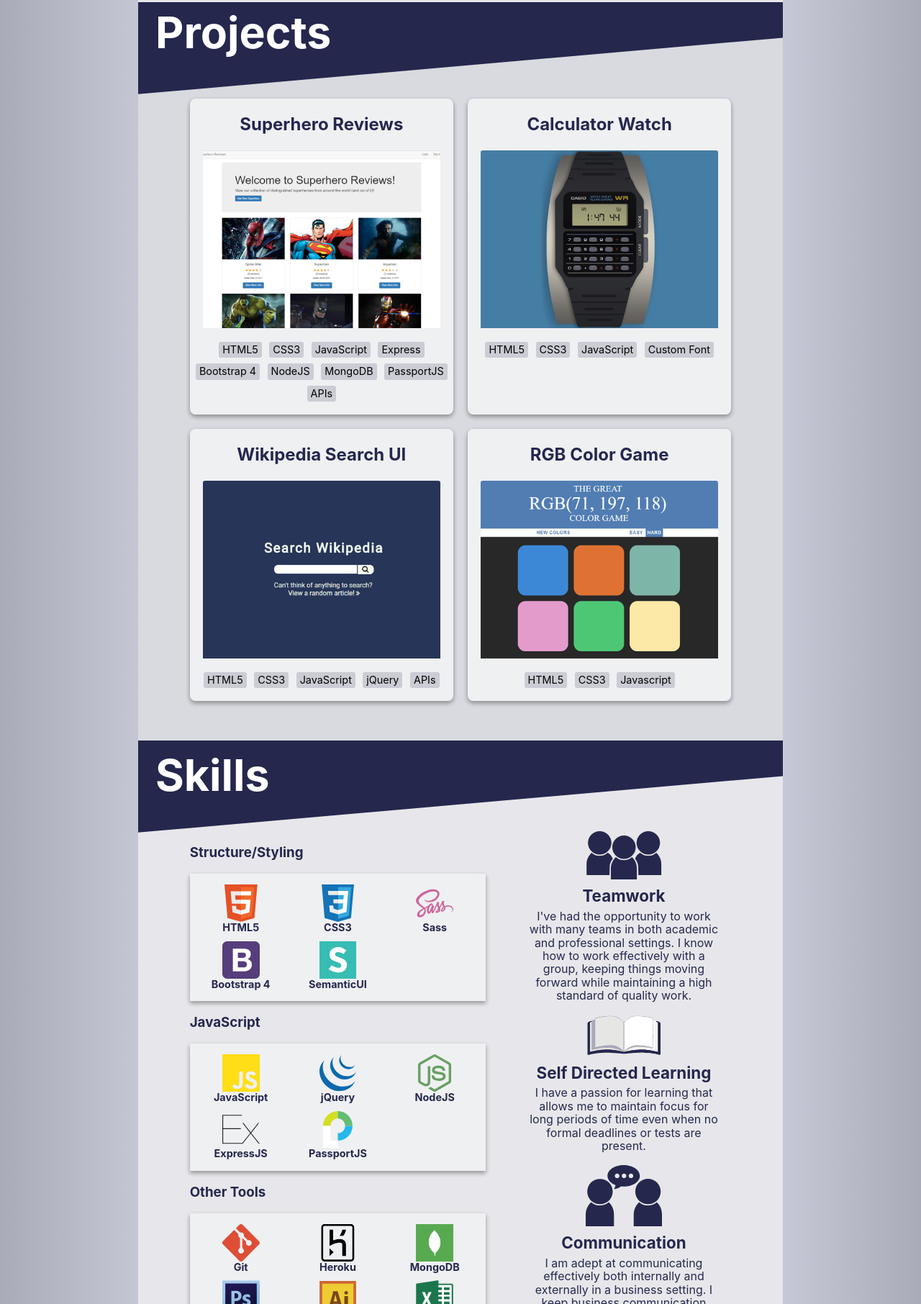
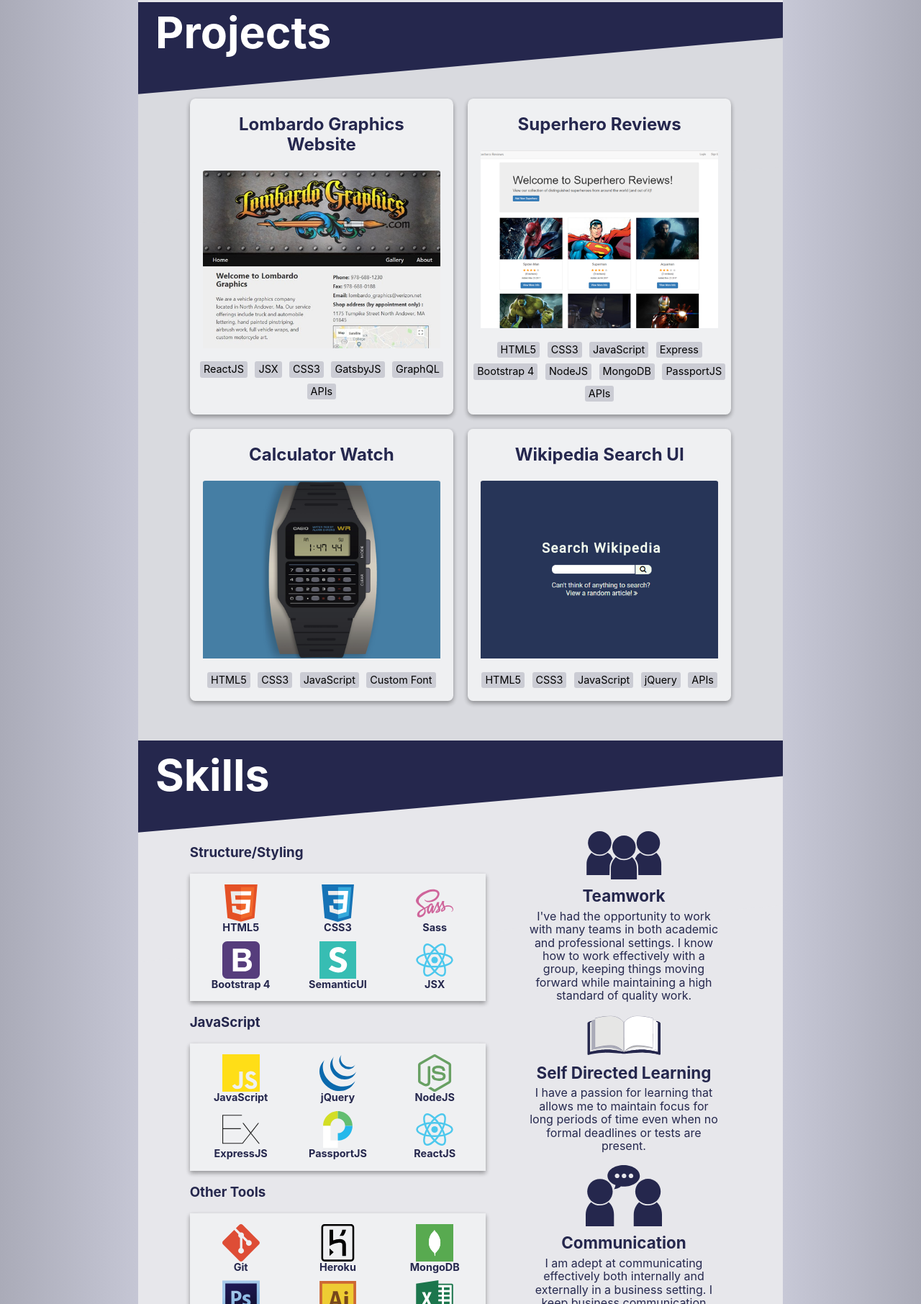
Before and after one commit to LucasLombardo/portfolio-site, a plain HTML site: page index.html in a window 1280 px wide. Shown: the part 1556-3368 px from the top of the page at 72% size. Drawn offline with nearby package versions, Linux system fonts and the light colour scheme.

Commit message:
push in lombardo graphics project

```diff
--- a/index.html
+++ b/index.html
@@ -80,6 +80,29 @@
 
 		<div class="container">
 			<div class="project-grid">
+				<!-- Wikipedia Search UI -->
+				<div class="project">
+						<a href="https://lombardographics.com" target="_blank"><h3>Lombardo Graphics Website</h3></a>
+						<div class="img-container">
+							<a href="https://lombardographics.com" target="_blank">
+							<div class="img-overlay"></div>
+							<img src="images/proj-lombardog.jpg">
+							<div class="img-info">
+								<h3>View Project</h3>
+								<p>Website for a vehicle graphics and lettering company. Built using ReactJS, GatsbyJS, and GraphQL.</p>
+							</div>
+							</a>
+						</div>
+						<div class="tech-tags">
+							<span>ReactJS</span>
+							<span>JSX</span>
+							<span>CSS3</span>
+							<span>GatsbyJS</span>
+							<span>GraphQL</span>
+							<span>APIs</span>
+						</div>
+					</div>
+
 				<!-- Superhero Reviews -->
 				<div class="project">
 					<a href="https://superheroreviews.herokuapp.com" target="_blank"><h3>Superhero Reviews</h3></a>
@@ -150,7 +173,7 @@
 				</div>
 
 				<!-- Color Game -->
-				<div class="project">
+				<!-- <div class="project">
 					<a href="https://codepen.io/LucasLombardo/full/mLmWKB" target="_blank"><h3>RGB Color Game</h3></a>
 					<div class="img-container">
 						<a href="https://codepen.io/LucasLombardo/full/mLmWKB" target="_blank">
@@ -167,7 +190,7 @@
 						<span>CSS3</span>
 						<span>Javascript</span>
 					</div>
-				</div>
+				</div> -->
 
 				<!-- GoT Quotes -->
 <!-- 				<div class="project">
@@ -233,8 +256,8 @@
 						<h4>SemanticUI</h4>
 					</div>
 					<div class="skill">
-						<!-- <img src="images/skills/icon-jsx.svg">
-						<h4>JSX</h4> -->
+						<img src="images/skills/icon-jsx.svg">
+						<h4>JSX</h4>
 					</div>
 				</div>
 
@@ -262,8 +285,8 @@
 						<h4>PassportJS</h4>
 					</div>
 					<div class="skill">
-					<!-- <img src="images/skills/icon-jsx.svg">
-						<h4>ReactJS</h4> -->
+					<img src="images/skills/icon-jsx.svg">
+						<h4>ReactJS</h4>
 					</div>
 				</div>
 
```
Also changed, not shown: images/proj-lombardog.jpg (added), minified/images/proj-colorgame.png (deleted), minified/images/proj-lombardog.jpg (added).
